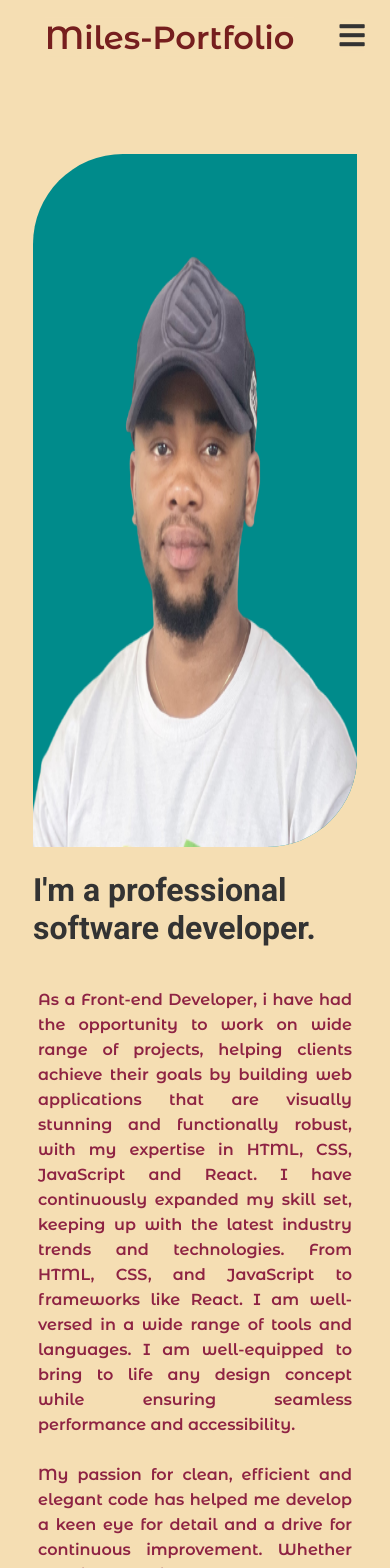
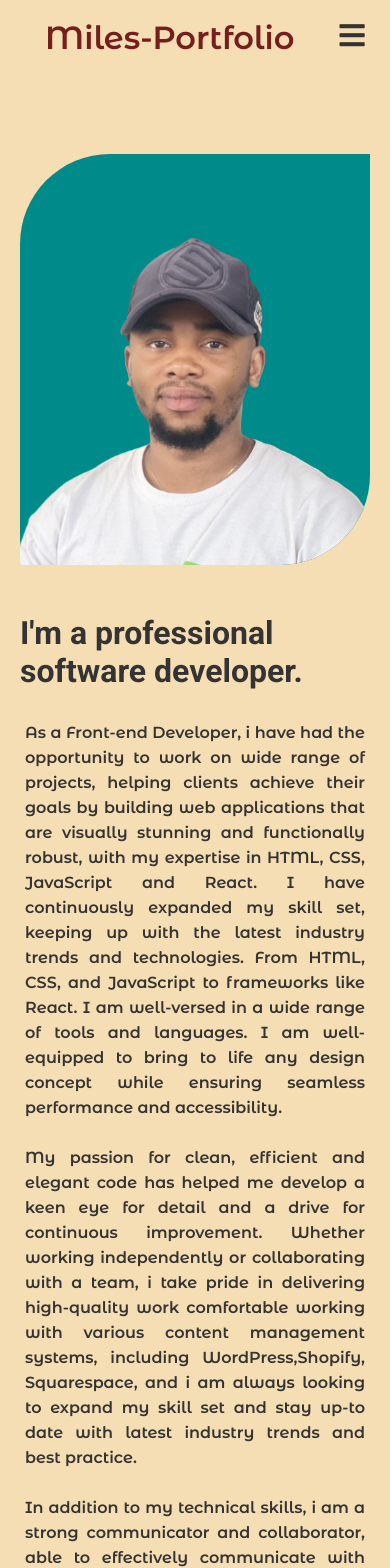
Before and after one commit to Taiwooye/Portfolio-website, a React (Vite) app: page /aboutme in a window 390 px wide. Shown: the top 1568 px of the page. Built offline with nearby package versions, Linux system fonts and the light colour scheme; a web font is replaced by a local one.

Commit message:
text justified

```diff
--- a/src/Certificate.jsx
+++ b/src/Certificate.jsx
@@ -8,21 +8,18 @@ const Certificate = () => {
         <main >
             <h1>I'm a professional software developer.</h1>
 
-            <p>As a Front-end Developer, i have had the opportunity to work on wide range of projects, helping clients achieve their goals by building web applications that are visually stunning and functionally robust,
-                with my expertise in HTML, CSS, JavaScript and React.
+            <p>As a Front-end Developer, i have had the opportunity to work on wide range of projects, helping clients
+                achieve their goals by building web applications that are visually stunning and functionally robust, with my expertise in HTML, CSS, JavaScript and React.
                 I have continuously expanded my skill set, keeping up with the latest industry trends and technologies. From HTML, CSS, and JavaScript to frameworks like React.
-                 I am well-versed in a wide range of tools and languages.
-                I am well-equipped to bring to life any design concept while ensuring seamless performance and accessibility.
+                 I am well-versed in a wide range of tools and languages. I am well-equipped to bring to life any design concept while ensuring seamless performance and accessibility.
                  <br />
                  <br />
-                 My passion for clean, efficient and elegant code has helped me develop a keen eye for detail
-                  and a drive for continuous improvement.
-                  Whether working independently or collaborating with a team, i take pride in delivering high-quality work comfortable working with various content management systems, including WordPress,Shopify, and Squarespace, and i am always looking to expand my skill set and stay up-to date with latest industry trends and best practice.
+                 My passion for clean, efficient and elegant code has helped me develop a keen eye for detail and a drive for continuous improvement.
+                   Whether working independently or collaborating with a team, i take pride in delivering high-quality work comfortable working with various content management systems, including WordPress,Shopify, Squarespace, and i am always looking to expand my skill set and stay up-to date with latest industry trends and best practice.
                  <br />
                  <br />
                  In addition to my technical skills, i am a strong communicator and collaborator, able to effectively communicate with stakeholders at all lvels of an organization. i am committed to meeting projects deadlines and providing exceptional customer service, and i am always eager to work on new and callenging projects.
-                 In conclusion, my individual skill set in HTML,
-                  Bootstrap, JavaScript, and React equips me with the expertise to build modern, user-friendly, and highly interactive web applications.
+                 In conclusion, my individual skill set in HTML, Bootstrap, JavaScript, and React equips me with the expertise to build modern, user-friendly, and highly interactive web applications.
                    I am continuously enhancing my skills and staying up to date with the latest advancements in these technologies to deliver innovative solutions that meet the needs and expectations of clients and users.
 
             </p>
--- a/src/index.css
+++ b/src/index.css
@@ -452,13 +452,10 @@ border-bottom-right-radius: 3rem;
 }
 .user1{
 
-  grid-template-columns: repeat(auto-fit,minmax(220px,auto));
-  padding: 0px 13px;
-  /* margin: 30px 10px; */
-  border-bottom: 1px solid #d6cece;
+  width: 100%;
   display: flex;
-  justify-content: space-around;
-
+  justify-content: space-between;
+  padding-top: 0px;
 
 }
 .user1 h1{
@@ -477,28 +474,40 @@ line-height: 25px;
 /* font-family: 'Roboto', sans-serif;
 font-family: 'Roboto Mono', monospace; */
 }
-main{
+/* main{
   width: 50%;
-}
+} */
 .picture{
   background-color: darkcyan;
-  min-height: 75vh;
+  width: 100%;
+  height: auto;
   border-top-left-radius: 90px;
   border-bottom-right-radius: 90px;
   padding-top: 60px;
 }
+main{
+  padding-top: 5px;
+min-height: 50vh;
+width: 50%;
+}
+main p{
+  font-family: 'Montserrat Alternates', sans-serif;
+  font-weight: 600;
+  text-align: justify;
+  text-justify: inter-word;
+  line-height: 30px;
+  padding-bottom: 10px;
+  padding-top: 10px;
 
-
+}
+.sub{
+  /* padding-top: 5px; */
+min-height: 40vh;
+width: 40%;
+}
 
 
 @media only screen and (max-width:600px){
-  /* .navbar{
-    width: 100%;
-
-  }
-  .navbar-toogle{
-    display: block;
-  } */
   .about{
     display: flex;
     max-width: 100%;
@@ -511,9 +520,8 @@ main{
     height: 40vh;
     border-radius: 3px;
     margin: 0;
+  }
 
-
-  }
   .qualification{
     padding-bottom: 20px;
   }
@@ -527,24 +535,24 @@ main{
       max-width: 100%;
       display: grid;
       padding-top: 0;
-      /* margin: 0; */
       min-height: 100vh;
   }
-  .user1 p{
-    padding-top: 20px;
-    min-width: 100wh;
-    color: #8e2343;
-  }
-
   main{
     width: 100%;
     order: 2;
   }
+  main h1{
+    padding-top: 20px;
+    padding-bottom: 5px;
+  }
   .sub{
     order: 1;
     padding-bottom: 20px;
+    width: 100%;
   }
-
+  .picture{
+    margin: auto;
+  }
   .email {
     max-width: 100%;
     display: grid;
@@ -567,22 +575,18 @@ main{
     margin: auto;
   }
   .skill{
-    max-width: 100%;
-    display: grid;
-    /* padding-top: 0; */
+
+    /* display: grid;
+   */
    flex-direction: column;
 
   }
 
   .row2 {
-    /* padding-top: 20px;
-    color: #8e2343;
-
-   max-width: 100%; */
-   min-width: 100%;
-   margin: auto;
-
-
+    min-width: 100%;
+    padding-bottom: 40px;
+    padding-top: 0;
+    margin: auto;
     }
   .row1 {
     min-width: 100%;
@@ -592,18 +596,17 @@ main{
     padding-left: 10px;
     }
 
+
 }
 /*
 skill css start here */
 
 .skill{
+  width: 100%;
+  display: flex;
+  justify-content: space-between;
+  padding-top: 0px;
 
-  grid-template-columns: repeat(auto-fit,minmax(220px,auto));
-  padding: 5px 20px;
-  margin: 30px 10px;
-  border-bottom: 1px solid #d6cece;
-  display: flex;
-  justify-content: space-around;
 
 }
 .skill-h2{
@@ -612,14 +615,14 @@ skill css start here */
   padding-bottom: 0%;
 }
 .row2{
-padding-left: 15px;
+/* padding-left: 15px; */
 padding-top: 0px;
 min-height: 50vh;
 width: 50%;
 
 }
 .row1{
-padding-top: 5px;
+/* padding-top: 5px; */
 min-height: 50vh;
 width: 50%;
 
@@ -632,21 +635,24 @@ padding-bottom: 10px;
 font-weight: 800;
 }
 .row2 p{
-  /* padding-top: 5px; */
   font-family: 'Montserrat Alternates', sans-serif;
+  font-weight: 600;
   text-align: justify;
   text-justify: inter-word;
-  line-height: 25px;
-  min-height: 35%;
-  font-weight: 600;
+  line-height: 30px;
+  padding-bottom: 20px;
 }
 .row1 p{
+  font-family: 'Montserrat Alternates', sans-serif;
   font-weight: 600;
-  min-height: 40%;
-font-family: 'Montserrat Alternates', sans-serif;
   text-align: justify;
   text-justify: inter-word;
-  line-height: 25px;
+  line-height: 30px;
+  padding-bottom: 20px;
+}
+.skill-h2{
+  padding-bottom: 40px;
+  padding-top: 0px;
 }
 
 .icon{
```
